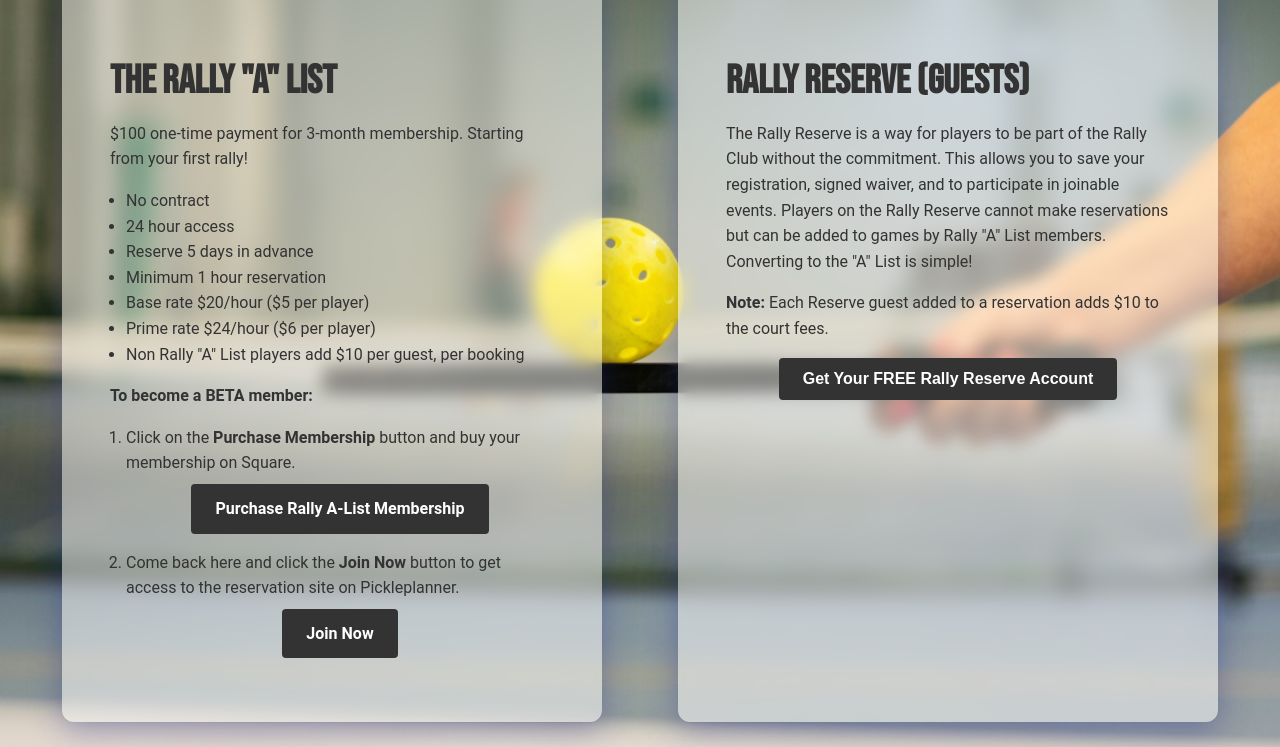
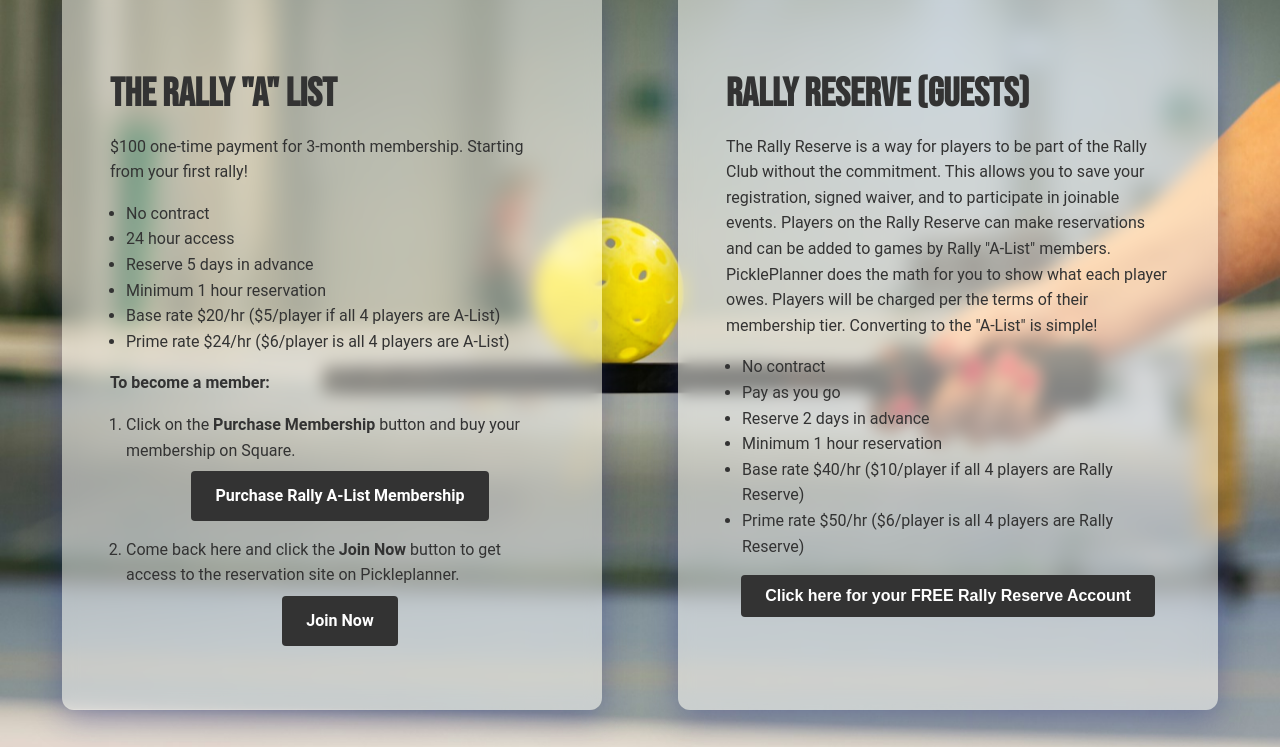
Before and after one commit to bleemus/rallyclubpickleballsite, a Next.js app in the folder site/: page / in a window 1280 px wide. Shown: the part 1651-2398 px from the top of the page. Built offline with nearby package versions, Linux system fonts and the light colour scheme.

Commit message:
mods, still a few left to go

```diff
--- a/site/pages/index.js
+++ b/site/pages/index.js
@@ -105,7 +105,6 @@
         >
 
           <div className="membership-container">
-            {/* The Rally "A" List Box */}
             <div className="glass-card membership-box beta-box">
               <h2 className="section-heading">The Rally "A" List</h2>
               <p className="section-text">
@@ -116,13 +115,10 @@
                 <li>24 hour access</li>
                 <li>Reserve 5 days in advance</li>
                 <li>Minimum 1 hour reservation</li>
-                <li>Base rate $20/hour ($5 per player)</li>
-                <li>Prime rate $24/hour ($6 per player)</li>
-                <li>Non Rally "A" List players add $10 per guest, per booking</li>
+                <li>Base rate $20/hr ($5/player if all 4 players are A-List)</li>
+                <li>Prime rate $24/hr ($6/player is all 4 players are A-List)</li>
               </ul>
-
-              {/* Make this paragraph bold & slightly larger */}
-              <p className="section-text become-beta">To become a BETA member:</p>
+              <p className="section-text become-beta">To become a member:</p>
 
               <ol className="section-text">
                 <li>
@@ -162,12 +158,19 @@
               <p className="section-text">
                 The Rally Reserve is a way for players to be part of the Rally Club without the commitment.
                 This allows you to save your registration, signed waiver, and to participate in joinable events.
-                Players on the Rally Reserve cannot make reservations but can be added to games by Rally "A" List members.
-                Converting to the "A" List is simple!
+                Players on the Rally Reserve can make reservations and can be added to games by Rally "A-List" members.
+                PicklePlanner does the math for you to show what each player owes.
+                Players will be charged per the terms of their membership tier.
+                Converting to the "A-List" is simple!
               </p>
-              <p className="section-text">
-                <strong>Note:</strong> Each Reserve guest added to a reservation adds $10 to the court fees.
-              </p>
+              <ul className="section-text">
+                <li>No contract</li>
+                <li>Pay as you go</li>
+                <li>Reserve 2 days in advance</li>
+                <li>Minimum 1 hour reservation</li>
+                <li>Base rate $40/hr ($10/player if all 4 players are Rally Reserve)</li>
+                <li>Prime rate $50/hr ($6/player is all 4 players are Rally Reserve)</li>
+              </ul>
               <div className="button-container">
                 <a
                   className="join-button"
@@ -175,7 +178,7 @@
                   target="_blank"
                   rel="noopener noreferrer"
                 >
-                  Get Your FREE Rally Reserve Account
+                  Click here for your FREE Rally Reserve Account
                 </a>
               </div>
             </div>
@@ -246,6 +249,15 @@
                   referrerPolicy="no-referrer-when-downgrade"
                 ></iframe>
               </div>
+              <h2 className="section-heading">Our Hours</h2>
+              <div className="section-text">
+                Available 24 hours per day with reservation! <br />
+                Prime time hours:
+                <ul>
+                  <li>weekdays 4:30pm - 9:00pm</li>
+                  <li>weekends 5:30am - midnight</li>
+                </ul>
+              </div>
             </div>
 
             {/* Card 2: Facebook Contact Card */}
@@ -260,8 +272,15 @@
                   rel="noopener noreferrer"
                 >
                   Facebook
+                </a>{" "}
+                or send us an{" "}
+                <a
+                  href="mailto:rally.club618@gmail.com"
+                  target="_blank"
+                  rel="noopener noreferrer"
+                >
+                  e-mail
                 </a>
-                !
               </p>
             </div>
           </div>
@@ -291,7 +310,6 @@
       )}
 
       <style jsx>{`
-        /* Global box-sizing reset for consistent sizing */
         * {
           box-sizing: border-box;
         }
@@ -313,7 +331,6 @@
           background-attachment: fixed;
           padding: 2rem 1rem;
         }
-        /* Disable fixed background on smaller screens */
         @media (max-width: 768px) {
           .section {
             background-attachment: scroll;
@@ -340,9 +357,7 @@
           color: #fff;
           font-stretch: expanded;
         }
-        /* Default glass-card styling (used in Home, About, and Location) */
         .glass-card {
-          /* Note: This default absolute positioning is overridden in sections that need relative positioning */
           position: absolute;
           top: 50%;
           left: 50%;
@@ -357,12 +372,10 @@
           -webkit-backdrop-filter: blur(8px);
           text-align: left;
         }
-        /* Set the location card to 80% width on desktop */
         #location .glass-card {
           width: 80%;
         }
         /* Membership Section - Two Floating Boxes */
-        /* Center the membership container vertically and horizontally */
         .membership-section {
           display: flex;
           align-items: center;
@@ -397,27 +410,27 @@
         }
         .membership-box ol,
         .membership-box ul {
-          margin-left: 0;   /* Remove indentation entirely */
-          padding-left: 1rem; /* Or any smaller indentation */
+          margin-left: 0;
+          padding-left: 1rem;
         }
         li .join-button {
           display: block;
-          margin: 0.5rem auto 0 auto; /* top and horizontal auto */
+          margin: 0.5rem auto 0 auto;
         }
         .become-beta {
-          font-size: 1.2rem;   /* or any size that looks “slightly larger” to you */
+          font-size: 1.2rem;
           font-weight: bold;
-          margin-bottom: 1rem; /* optional extra spacing below the line */
+          margin-bottom: 1rem;
         }
         .first-button-container {
-          margin-bottom: 1rem; /* adjust as needed (0.5rem, 1rem, etc.) */
+          margin-bottom: 1rem;
         }
         .button-container {
           text-align: center;
-          margin-top: 0.5rem; /* spacing above the button */
+          margin-top: 0.5rem;
         }
         .join-button {
-          display: inline-block;  /* or block, both work with text-align: center on parent */
+          display: inline-block;
           background-color: #333;
           color: #fff;
           padding: 0.75rem 1.5rem;
@@ -446,36 +459,31 @@
           font-family: 'Bebas Neue', sans-serif;
           color: #333;
         }
-        /* LOCATION SECTION as a flex container for vertical & horizontal centering */
         .location-section {
           display: flex;
           align-items: center;
           justify-content: center;
-          min-height: 100vh; /* ensures there's enough height to center content */
+          min-height: 100vh;
           background: linear-gradient(to right, #a1c4fd, #c2e9fb);
-          padding: 2rem 1rem; /* add some padding so the cards aren’t cramped */
+          padding: 2rem 1rem;
         }
-
-        /* LOCATION CONTAINER stacks cards vertically */
         .location-container {
           display: flex;
-          flex-direction: column;  /* vertical stacking */
+          flex-direction: column;
           align-items: center;
-          gap: 2rem;               /* space between the two cards */
+          gap: 2rem;
           width: 100%;
-          max-width: 1200px;       /* optional max width */
-          margin: 0 auto;          /* center container in the section (horizontal) */
+          max-width: 1200px;
+          margin: 0 auto;
         }
-
-        /* OVERRIDE default .glass-card absolute positioning */
         .location-container .glass-card {
-          position: relative;  /* override any absolute defaults */
+          position: relative;
           top: auto;
           left: auto;
           transform: none;
-          width: 80%;          /* or whatever width you prefer for each card */
-          max-width: 800px;    /* optional maximum width for each card */
-          margin: 0 auto;      /* center horizontally if smaller than container width */
+          width: 80%;
+          max-width: 800px;
+          margin: 0 auto;
         }
         ul,
         ol {
@@ -619,4 +627,5 @@
       `}</style>
     </>
   );
+
 }
```
